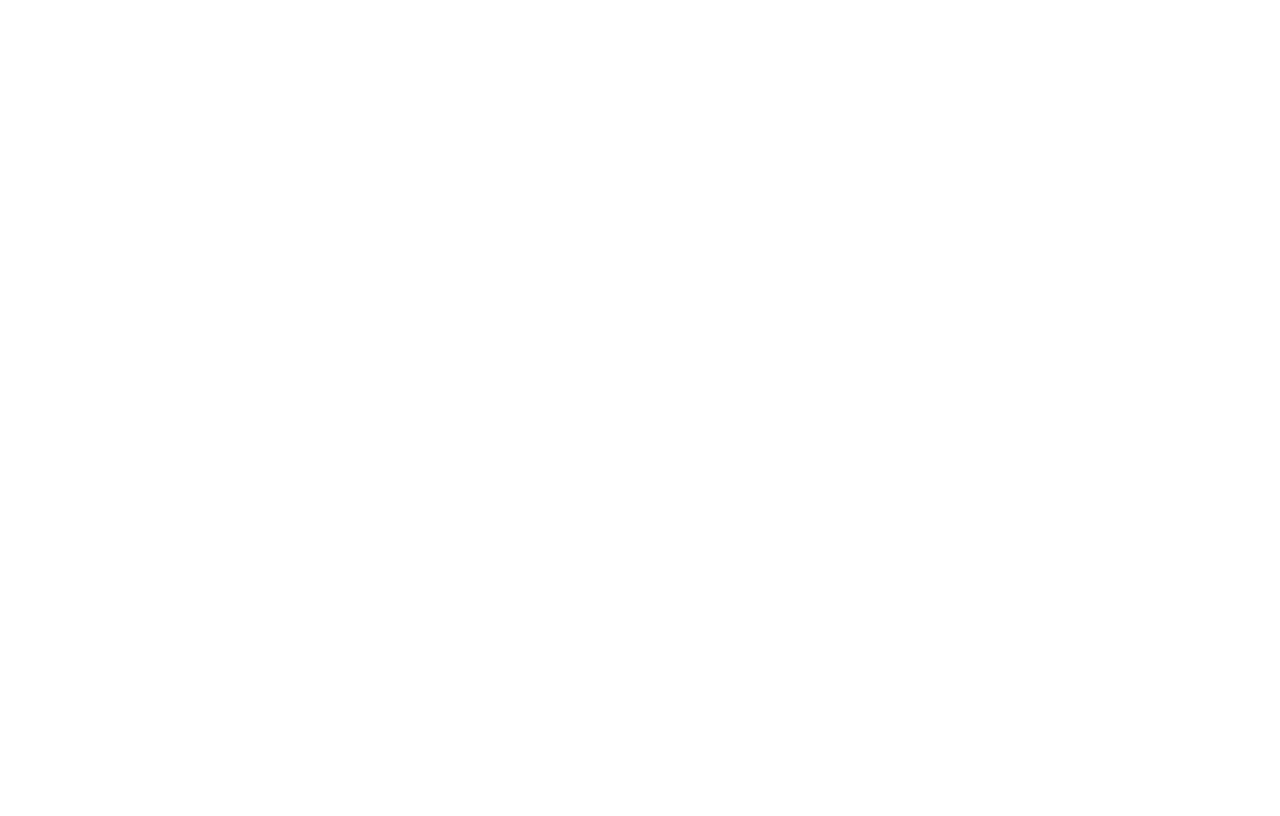
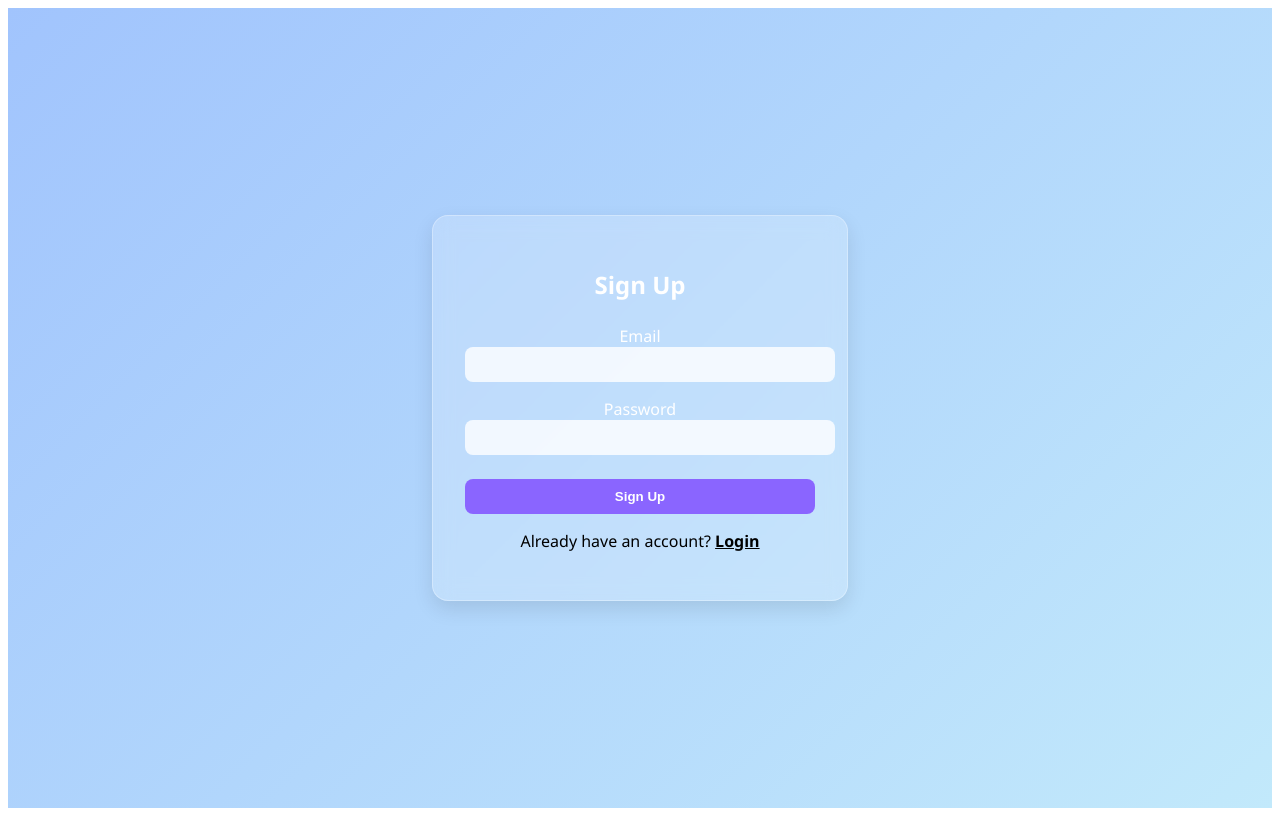
Before and after one commit to Rina-ui/Task, a React (Vite) app: page /signip in a window 1280 px wide. Before the commit this address had no page. Built offline with nearby package versions, Linux system fonts and the light colour scheme.

Commit message:
mise en forme du login et du sign up

```diff
--- a/BackExpress/app.js
+++ b/BackExpress/app.js
@@ -7,7 +7,6 @@ const app = express();
 
 //Database connection
 mongoose.connect('mongodb+srv://m40282897:ma-gra12@cluster0.7q1vrxe.mongodb.net/nom_de_ta_base?retryWrites=true&w=majority&appName=Cluster0', {
-    useNewUrlPaser: true,
     useUnifiedTopology: true
 })
 .then(() => console.log('Connected to MongoDB'))
--- a/BackExpress/controllers/user.js
+++ b/BackExpress/controllers/user.js
@@ -1,6 +1,6 @@
 import bcrypt from 'bcrypt';
 import jwt from 'jsonwebtoken';
-import User from '../models/user.js';
+import User from '../models/Users.js';
 
 export const signup = async (req, res) => {
     console.log('Received signup request:', req.body);
--- a/BackExpress/routes/user.js
+++ b/BackExpress/routes/user.js
@@ -6,3 +6,5 @@ import * as userController from '../controllers/user.js';
 
 router.post('/signup', userController.signup);
 router.post('/login', userController.login);
+
+export default router;
--- a/src/App.jsx
+++ b/src/App.jsx
@@ -3,6 +3,8 @@ import { BrowserRouter as Router, Routes, Route } from "react-router-dom";
 import './App.css'
 import Home from './pages/Home.jsx'
 import Theme from "./pages/Theme";
+import Login from "./pages/Login.jsx";
+import Signip from './pages/Signip.jsx';
 
 function App() {
     return (
@@ -10,6 +12,8 @@ function App() {
             <Routes>
                 <Route path="/" element={<Home />} />
                 <Route path="/theme" element={<Theme />} />
+                <Route path="/login" element={<Login />} />
+                <Route path="/signip" element={<Signip />} />
             </Routes>
         </Router>
     );
--- a/src/pages/Home.jsx
+++ b/src/pages/Home.jsx
@@ -103,6 +103,11 @@ export default function Home() {
             Theme
           </Link>
         </div>
+        <div style={{ marginTop: 10 }}>
+          <Link to="/login" style={{ color: "#00BFFF" }}>
+            Se connecter
+          </Link>
+        </div>
       </motion.div>
        {/* Modal for adding a task */}
         <AnimatePresence>
--- a/src/pages/Login.jsx
+++ b/src/pages/Login.jsx
@@ -1,29 +1,105 @@
 import React from "react";
-import { Link } from "react-router";
+import { Link } from "react-router-dom";
+import { motion } from "framer-motion";
 
-function Login(){
-    return(
-        <div>
-            <h1>Login</h1>
-            <fieldset>
-                <legend>Login Form</legend>
-                <form>
-                    <label htmlFor="email">Email</label>
-                    <input type="email" id="email" name="email" required />
-                    <br />
 
-                    <label htmlFor="password">Password</label>
-                    <input type="password" id="password" name="password" required />
-                    <br />
+function Login() {
+  return (
+    <div
+      style={{
+        height: "100vh",
+        background: "linear-gradient(135deg, #a1c4fd 0%, #c2e9fb 100%)",
+        display: "flex",
+        alignItems: "center",
+        justifyContent: "center",
+        fontFamily: "Segoe UI, sans-serif",
+      }}
+    >
+      <motion.div
+        initial={{ opacity: 0, y: -20 }}
+        animate={{ opacity: 1, y: 0 }}
+        transition={{ duration: 0.6, ease: "easeOut" }}
+        style={{
+          backdropFilter: "blur(10px)", // flou derrière
+          backgroundColor: "rgba(255, 255, 255, 0.2)", // transparence
+          padding: "32px",
+          borderRadius: "16px",
+          border: "1px solid rgba(255, 255, 255, 0.3)", // bord léger
+          boxShadow: "0 8px 20px rgba(0, 0, 0, 0.1)",
+          width: "350px",
+          maxWidth: "90%",
+        }}
+      >
+        <h2 style={{ textAlign: "center", color: "#fff", marginBottom: "24px" }}>Login</h2>
+        <form>
+          <div style={{ marginBottom: "16px" }}>
+            <label htmlFor="email" style={{ fontWeight: 500, color: "#fff" }}>
+              Email
+            </label>
+            <input
+              type="email"
+              id="email"
+              name="email"
+              required
+              style={{
+                width: "100%",
+                padding: "10px",
+                border: "none",
+                borderRadius: "8px",
+                backgroundColor: "rgba(255,255,255,0.8)",
+                outline: "none",
+              }}
+            />
+          </div>
 
-                    <button type="submit">Login</button>
-                    <p>Don't you have a compte?</p>
-                    <Link to = "/Signip"> Sign up</Link>
+          <div style={{ marginBottom: "24px" }}>
+            <label htmlFor="password" style={{ fontWeight: 500, color: "#fff" }}>
+              Password
+            </label>
+            <input
+              type="password"
+              id="password"
+              name="password"
+              required
+              style={{
+                width: "100%",
+                padding: "10px",
+                border: "none",
+                borderRadius: "8px",
+                backgroundColor: "rgba(255,255,255,0.8)",
+                outline: "none",
+              }}
+            />
+          </div>
 
-                </form>
-            </fieldset>
-        </div>
-    )
+          <motion.button
+            whileHover={{ scale: 1.02 }}
+            whileTap={{ scale: 0.98 }}
+            type="submit"
+            style={{
+              width: "100%",
+              padding: "10px",
+              backgroundColor: "#6c7ae0",
+              color: "white",
+              border: "none",
+              borderRadius: "8px",
+              fontWeight: 600,
+              cursor: "pointer",
+            }}
+          >
+            Login
+          </motion.button>
+
+          <p style={{ marginTop: "16px", textAlign: "center", color: "#000" }}>
+            Don't you have an account?{" "}
+            <Link to="/signip" style={{ color: "#000", fontWeight: "bold", textDecoration: "underline" }}>
+              Sign up
+            </Link>
+          </p>
+        </form>
+      </motion.div>
+    </div>
+  );
 }
 
 export default Login;
--- a/src/pages/Signip.jsx
+++ b/src/pages/Signip.jsx
@@ -1,45 +1,127 @@
 import React, { useState } from "react";
 import axios from "axios";
+import { motion } from "framer-motion";
+import { Link } from "react-router-dom";
 
-
-function Signip(){
+function Signip() {
   const [email, setEmail] = useState("");
   const [password, setPassword] = useState("");
 
   const handleSubmit = async (e) => {
     e.preventDefault();
-        try{
-            const response = await axios.post('http://localhost:3000/api/auth/signup', {
+    try {
+      const response = await axios.post("http://localhost:3000/api/auth/signup", {
         email,
         password,
-
       });
       console.log(response.data);
+      alert("Signup successful!");
     } catch (error) {
       console.error("Error during signup:", error);
       alert("An error occurred during signup. Please try again.");
     }
-    }
+  };
 
-   return(
-    <div>
-        <h1>Sign Up</h1>
-        <fieldset>
-            <legend>Sign Up Form</legend>
+  return (
+    <div
+      style={{
+        height: "100vh",
+        background: "linear-gradient(135deg, #a1c4fd 0%, #c2e9fb 100%)",
+        display: "flex",
+        alignItems: "center",
+        justifyContent: "center",
+        fontFamily: "Segoe UI, sans-serif",
+      }}
+    >
+      <motion.div
+        initial={{ opacity: 0, y: -20 }}
+        animate={{ opacity: 1, y: 0 }}
+        transition={{ duration: 0.6, ease: "easeOut" }}
+        style={{
+          backdropFilter: "blur(10px)",
+          backgroundColor: "rgba(255, 255, 255, 0.2)",
+          padding: "32px",
+          borderRadius: "16px",
+          border: "1px solid rgba(255, 255, 255, 0.3)",
+          boxShadow: "0 8px 20px rgba(0, 0, 0, 0.1)",
+          width: "350px",
+          maxWidth: "90%",
+        }}
+      >
+        <h2 style={{ textAlign: "center", color: "#fff", marginBottom: "24px" }}>
+          Sign Up
+        </h2>
         <form onSubmit={handleSubmit}>
-                <label htmlFor="email">Email</label>
-                <input type="email" placeholder="Email" value={email} onChange={(e) => setEmail(e.target.value)} />
-                <br />
+          <div style={{ marginBottom: "16px" }}>
+            <label htmlFor="email" style={{ fontWeight: 500, color: "#fff" }}>
+              Email
+            </label>
+            <input
+              type="email"
+              id="email"
+              value={email}
+              onChange={(e) => setEmail(e.target.value)}
+              required
+              style={{
+                width: "100%",
+                padding: "10px",
+                border: "none",
+                borderRadius: "8px",
+                backgroundColor: "rgba(255,255,255,0.8)",
+                outline: "none",
+              }}
+            />
+          </div>
 
-                <label htmlFor="password">Password</label>
-                <input type="password" placeholder="Password" value={password} onChange={(e) => setPassword(e.target.value)} />
-                <br />
+          <div style={{ marginBottom: "24px" }}>
+            <label htmlFor="password" style={{ fontWeight: 500, color: "#fff" }}>
+              Password
+            </label>
+            <input
+              type="password"
+              id="password"
+              value={password}
+              onChange={(e) => setPassword(e.target.value)}
+              required
+              style={{
+                width: "100%",
+                padding: "10px",
+                border: "none",
+                borderRadius: "8px",
+                backgroundColor: "rgba(255,255,255,0.8)",
+                outline: "none",
+              }}
+            />
+          </div>
 
-                <button type="submit">Sign Up</button>
+          <motion.button
+            whileHover={{ scale: 1.02 }}
+            whileTap={{ scale: 0.98 }}
+            type="submit"
+            style={{
+              width: "100%",
+              padding: "10px",
+              backgroundColor: "#8a65ff",
+              color: "white",
+              border: "none",
+              borderRadius: "8px",
+              fontWeight: 600,
+              cursor: "pointer",
+            }}
+          >
+            Sign Up
+          </motion.button>
+
+          <p style={{ marginTop: "16px", textAlign: "center", color: "#000" }}>
+            Already have an account?{" "}
+            <Link to="/login" style={{ color: "#000", fontWeight: "bold", textDecoration: "underline" }}>
+              Login
+            </Link>
+          </p>
         </form>
-        </fieldset>
+      </motion.div>
     </div>
-   )
+  );
 }
 
 export default Signip;
```
Also changed, not shown: 1 other file (tests, documents, lock files or other folders). Lines whose indentation alone changed are shown as unchanged.
